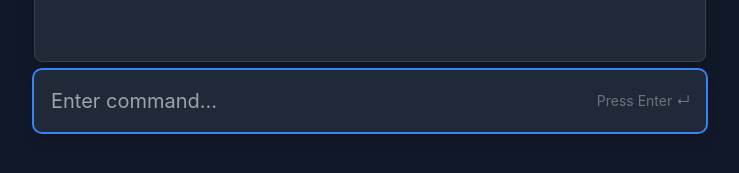
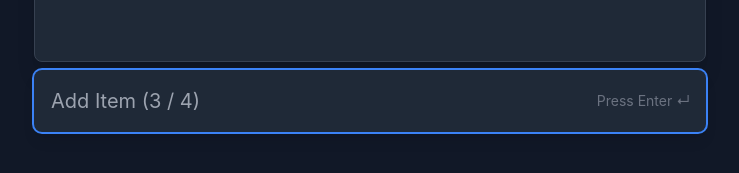
Before and after one commit to natepisarski/distributed-flip, a React (Create React App) app: page / in a window 1280 px wide. Shown: the part 495-668 px from the top of the page, without its empty margins (270-1009 px from the left). Built offline with nearby package versions, Linux system fonts and the light colour scheme.

Commit message:
Further work

```diff
--- a/src/App.tsx
+++ b/src/App.tsx
@@ -2,18 +2,20 @@ import React, {useState, useEffect, useRef} from 'react';
 import logo from './logo.svg';
 import './App.css';
 import {List} from "./components/List";
-import { formatDistance } from "date-fns";
+import {formatDistance} from "date-fns";
 
 export interface CandidateItem {
     uuid: string;
     text: string;
 }
 
+const MAX_CANDIDATES = 4;
+
 const App = () => {
     const [inputValue, setInputValue] = useState<string>("");
 
     // Sample data for the list box
-    const [logs, setLogs] = useState<CandidateItem[]>([
+    const [candidates, setCandidates] = useState<CandidateItem[]>([
         {uuid: crypto.randomUUID(), text: "First Option"},
         {uuid: crypto.randomUUID(), text: "Second Option"},
         {uuid: crypto.randomUUID(), text: "Third Option"},
@@ -21,7 +23,14 @@ const App = () => {
 
     const handleKeyDown = (e: React.KeyboardEvent<HTMLInputElement>) => {
         if (e.key === 'Enter' && inputValue.trim()) {
-            setLogs([...logs, {uuid: Date.now().toString(), text: inputValue}]);
+            setCandidates([
+                    ...candidates,
+                    {
+                        uuid: crypto.randomUUID(),
+                        text: inputValue
+                    }
+                ]
+            );
             setInputValue("");
         }
     };
@@ -31,17 +40,23 @@ const App = () => {
     // Auto-scroll effect
     useEffect(() => {
         listEndRef.current?.scrollIntoView({behavior: "smooth"});
-    }, [logs]);
+    }, [candidates]);
 
     const targetUtcDatetime = '2025-12-10T11:31:00Z';
-    const date = '2025-01-01 12:00:00';
 
     const targetDatetimeTooltip = new Date(targetUtcDatetime).toLocaleString();
     const targetDatetimeDisplayText = formatDistance(targetUtcDatetime, new Date());
 
-    const onRemove = (uuid: string)  => {
-        setLogs(logs.filter(log => log.uuid !== uuid));
+    const onRemove = (uuid: string) => {
+        setCandidates(candidates.filter(log => log.uuid !== uuid));
     }
+
+    // const remaining = candidates.length;
+    const atMaxCandidates = candidates.length >= MAX_CANDIDATES;
+
+    const disabledClasses = atMaxCandidates
+        ? 'opacity-50 cursor-not-allowed'
+        : '';
 
     return (
         // 1. OUTER CONTAINER: Takes up full viewport height (h-screen)
@@ -60,28 +75,30 @@ const App = () => {
                         </div>
                         <div className={'flex flex-row text-gray-300 text-xl'}>
                             <span>
-                                A random item will be chosen in <span className={'text-green-500 cursor-pointer hover:text-green-600'} title={targetDatetimeTooltip}>{targetDatetimeDisplayText}</span>.
+                                A random item will be chosen in <span
+                                className={'text-green-500 cursor-pointer hover:text-green-600'}
+                                title={targetDatetimeTooltip}>{targetDatetimeDisplayText}</span>.
                             </span>
                         </div>
                     </div>
                 </div>
 
                 <List
-                    candidates={logs}
+                    candidates={candidates}
                     listEndRef={listEndRef}
                     onRemove={onRemove}
                 />
 
-                {/* 4. INPUT BOX: The "Interaction" area */}
                 <div className="relative">
                     <input
                         type="text"
-                        className="w-full bg-gray-800 text-white text-xl p-4 rounded-lg border border-gray-600 focus:outline-none focus:ring-2 focus:ring-blue-500 focus:border-transparent shadow-lg transition-all"
-                        placeholder="Enter command..."
+                        className={`w-full bg-gray-800 text-white text-xl p-4 rounded-lg border border-gray-600 focus:outline-none focus:ring-2 focus:ring-blue-500 focus:border-transparent shadow-lg transition-all ${disabledClasses}`}
+                        placeholder={`Add Item (${candidates.length} / ${MAX_CANDIDATES})`}
                         value={inputValue}
                         onChange={(e) => setInputValue(e.target.value)}
                         onKeyDown={handleKeyDown}
                         autoFocus
+                        disabled={atMaxCandidates}
                     />
                     <div
                         className="absolute right-4 top-1/2 transform -translate-y-1/2 text-gray-500 text-sm hidden sm:block">
```
